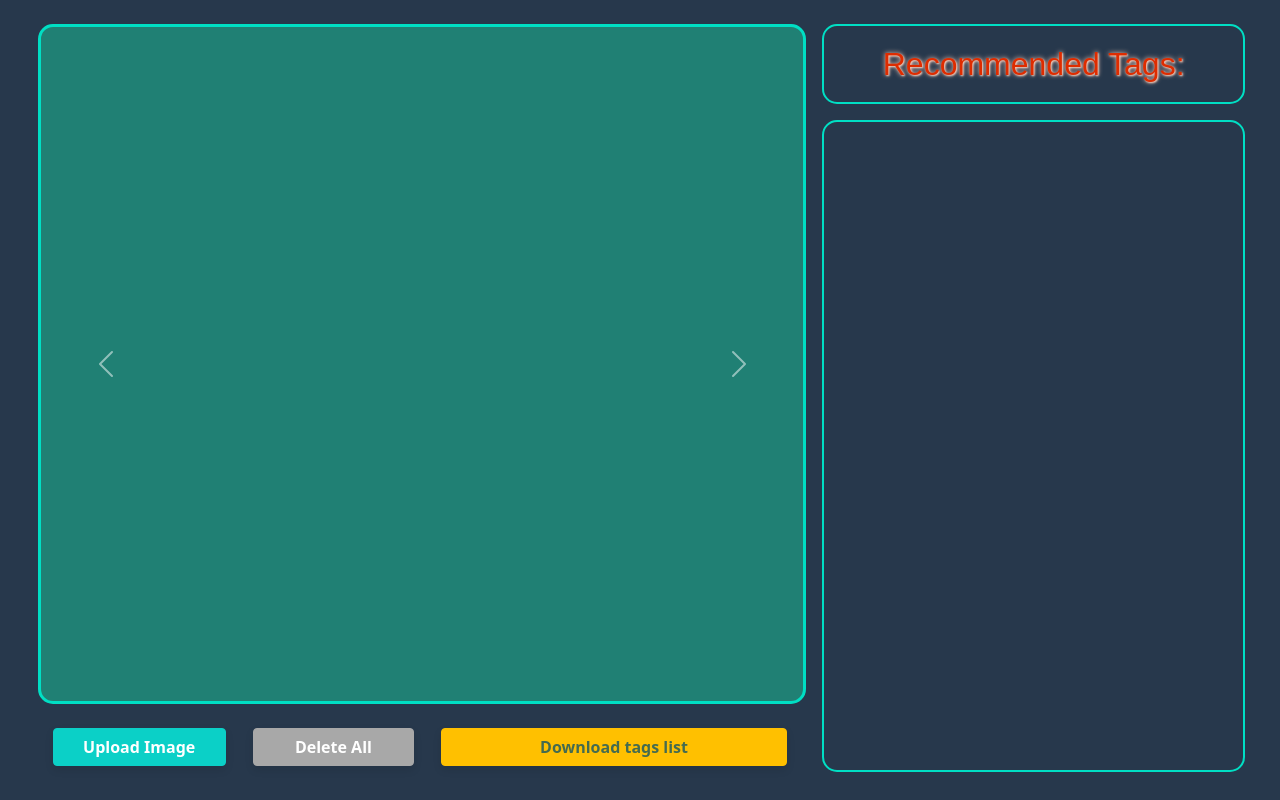
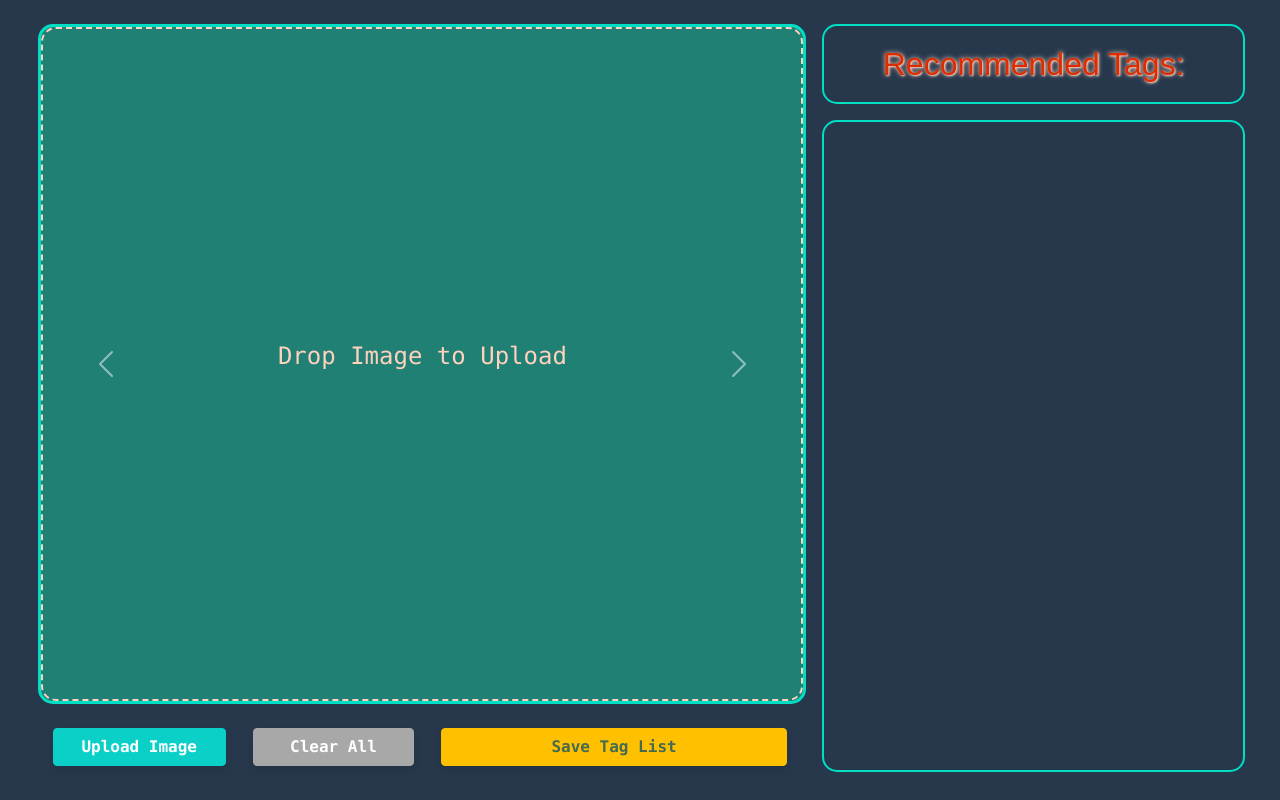
Before and after one commit to IIndicus2603/web_app, a Django app: page / in a window 1280 px wide. Run offline with Django 5.2, Linux system fonts and the light colour scheme; some libraries are stand-ins or nearby versions.

Commit message:
Add files via upload

```diff
--- a/my_app/templates/index.html
+++ b/my_app/templates/index.html
@@ -65,6 +65,25 @@
             top: 3vh;
             left: 3%;
         }
+        .drop-overlay {
+            border-radius: 15px;
+            position: absolute;
+            top: 50%;
+            left: 50%;
+            transform: translate(-50%, -50%);
+            z-index: 10;
+            display: flex;
+            align-items: center;
+            justify-content: center;
+            width: 100%;
+            height: 100%;
+            background: #208074;
+            color: #FFD1BE;
+            font-family: 'Monaco',Monospace;
+            font-size: 1.5rem;
+            text-align: center;
+            border: 2px dashed #FFD1BE;
+        }
         .tags-container {
             width: 33%; /* Tag container takes 35% of the space */
             height: 81.5vh;
@@ -92,12 +111,16 @@
             border-color: #00dfc4;
             color: #FFD1BE;
             cursor: pointer;
+            font-family: 'Monaco',Monospace;
+
         }
         .tag-btn:hover,.tag-add-btn:hover {
             background-color: #FFD1BE;
             font-weight: bold;
             border-color: #FFD1BE;
             color: #009B9E;
+            font-family: 'Monaco',Monospace;
+
         }
         .tag-wrapper {
             display: inline-flex;
@@ -133,7 +156,7 @@
             background-color: #27384c;
             color: #FFD1BE;
             box-shadow: 0 4px 8px rgba(0, 0, 0, 0.1);
-
+            font-family: 'Monaco',Monospace;
 
         }
         .carousel-caption {
@@ -154,6 +177,8 @@
             transition: background-color 0.3s ease;
             box-shadow: 0 4px 8px rgba(0, 0, 0, 0.1);
             margin-left: 1.25%;
+            font-family: 'Monaco',Monospace;
+
         }
         #resetButton {
             width:14%;
@@ -163,6 +188,8 @@
             transition: background-color 0.3s ease;
             margin-left: 2%;
             box-shadow: 0 4px 8px rgba(0, 0, 0, 0.1);
+            font-family: 'Monaco',Monospace;
+
         }
         #downloadTag {
             width:30%;
@@ -173,6 +200,7 @@
             transition: background-color 0.3s ease;
             color:#446b50;
             box-shadow: 0 4px 8px rgba(0, 0, 0, 0.1);
+            font-family: 'Monaco',Monospace;
 
         }
         #resetButton:hover {
@@ -305,11 +333,12 @@
         #carouselImages {
             cursor: not-allowed;
         }
+
     </style>
 </head>
 <body>
 <div class="container mt-5">
-    <h2 class="text-center custom-title" style="color:#DE2C00;font-family: 'Copperplate',Fantasy;">Recommended Tags:</h2>
+    <h2 class="text-center custom-title" style="color:#DE2C00;font-family:'Copperplate',Fantasy;">Recommended Tags:</h2>
     <!-- Flex container to hold carousel and tags -->
     <div class="image-tag-container mt-4">
         <!-- Carousel as drag-and-drop area -->
@@ -321,6 +350,10 @@
                             <img src="{{ image.image.url }}" class="d-block w-100" alt="Image">
                         </div>
                     {% endfor %}
+                    <div id="dropOverlay" class="drop-overlay">
+                        <p>Drop Image to Upload</p>
+                    </div>
+
                     <!-- Loading Spinners -->
                     <div id="transparentOverlay"class="overlay" style="display: none;"></div>
                     <div id="loadingSpinner" class="load" style="display: none;"></div>
@@ -362,9 +395,9 @@
     <!-- Manual Upload, Delete All, Download Tags List Button -->
     <div class="upload-btn">
         <button class="btn btn-primary" id="uploadButton">Upload Image</button>
-        <button id="resetButton" class="btn btn-danger">Delete All</button>
+        <button id="resetButton" class="btn btn-danger">Clear All</button>
         <input type="file" id="fileInput" name="image" accept="image/*" multiple>
-        <button class="btn btn-primary" id="downloadTag">Download tags list</button>
+        <button class="btn btn-primary" id="downloadTag">Save Tag List</button>
     </div>
 </div>
 
@@ -419,11 +452,22 @@
         var isFirstFile = true; // Variable to track the first image
         // Filter out files that have already been uploaded
         var uploadedFiles = [];
+        var invalidFiles = [];
         // Loop through the remaining files
         for (var i = 0; i < files.length; i++) {
             const file = files[i];
+
+            // Skip if the file is not an image
+            if (!file.type.startsWith("image/")) {
+                alert(`File "${file.name}" is not an image. Please select a valid image file.`);
+                console.log(`File "${file.name}" is not an image, skipping.`);
+                invalidFiles.push(file.name);
+                continue;
+            }
+
             // Skip if the file has already been uploaded
             if (image_tag && image_tag[file.name]) {
+                alert(`File "${file.name}" has already been uploaded.`);
                 console.log(`File "${file.name}" has already been uploaded, skipping.`);
                 uploadedFiles.push(file.name);
                 continue;
@@ -448,9 +492,8 @@
                         tagButtonsContainer.find('#addTagButton').remove(); // Remove "add tag" button
 
                         // Show loading spinner and overlay
-                        $('#transparentOverlay').show();
-                        $('#tagLoading').show();
-                        $('#loadingSpinner').show();
+                        $('#dropOverlay').hide();
+                        $('#loadingSpinner, #transparentOverlay, #tagLoading').show();
                         $('#carouselImages .carousel-item').removeClass('active'); // Remove active class from all items
                         newItem.addClass('active');
                         isFirstFile = false; // Mark that the first image has been processed
@@ -471,7 +514,7 @@
         for (var i = 0; i < files.length; i++) {
             const file = files[i];
             // Check if the file has already been uploaded (via image_tag or uploadedFiles list)
-            if (uploadedFiles.includes(file.name)) {
+            if (uploadedFiles.includes(file.name) || invalidFiles.includes(file.name)) {
                 continue; // Skip to the next file
             }
             try {
@@ -486,11 +529,6 @@
     // Upload an image and process tags
     function uploadImage(file, isFirstFile) {
         return new Promise((resolve, reject) => {
-            // Check if the file is an image
-            if (!file.type.startsWith("image/")) {
-                alert("Only image files are allowed.");
-                return reject("Invalid file type");
-            }
 
             const reader = new FileReader();
             reader.onload = function (e) {
@@ -545,7 +583,7 @@
                         // Update carousel and render tags
                         imagec.attr('data-status', 'true');
                         const filename = $('#carouselImages .carousel-item.active').data('filename');
-                        if (filename && image_tag[filename]) {
+                        if (filename === file.name) {
                             $('#loadingSpinner, #transparentOverlay, #tagLoading').hide();
                             renderTagButtons(image_tag[filename]);
                         }
@@ -807,7 +845,7 @@
     // Reset all data on clicking the reset button
     $(document).ready(function() {
         $('#resetButton').on('click', function() {
-            if (confirm('Bạn có chắc chắn muốn xóa toàn bộ dữ liệu?')) { // Confirm reset action
+            if (confirm('Are you sure you want to clear all data?')) { // Confirm reset action
                 // Reload the page to reset data
                 location.reload();
             }
```
